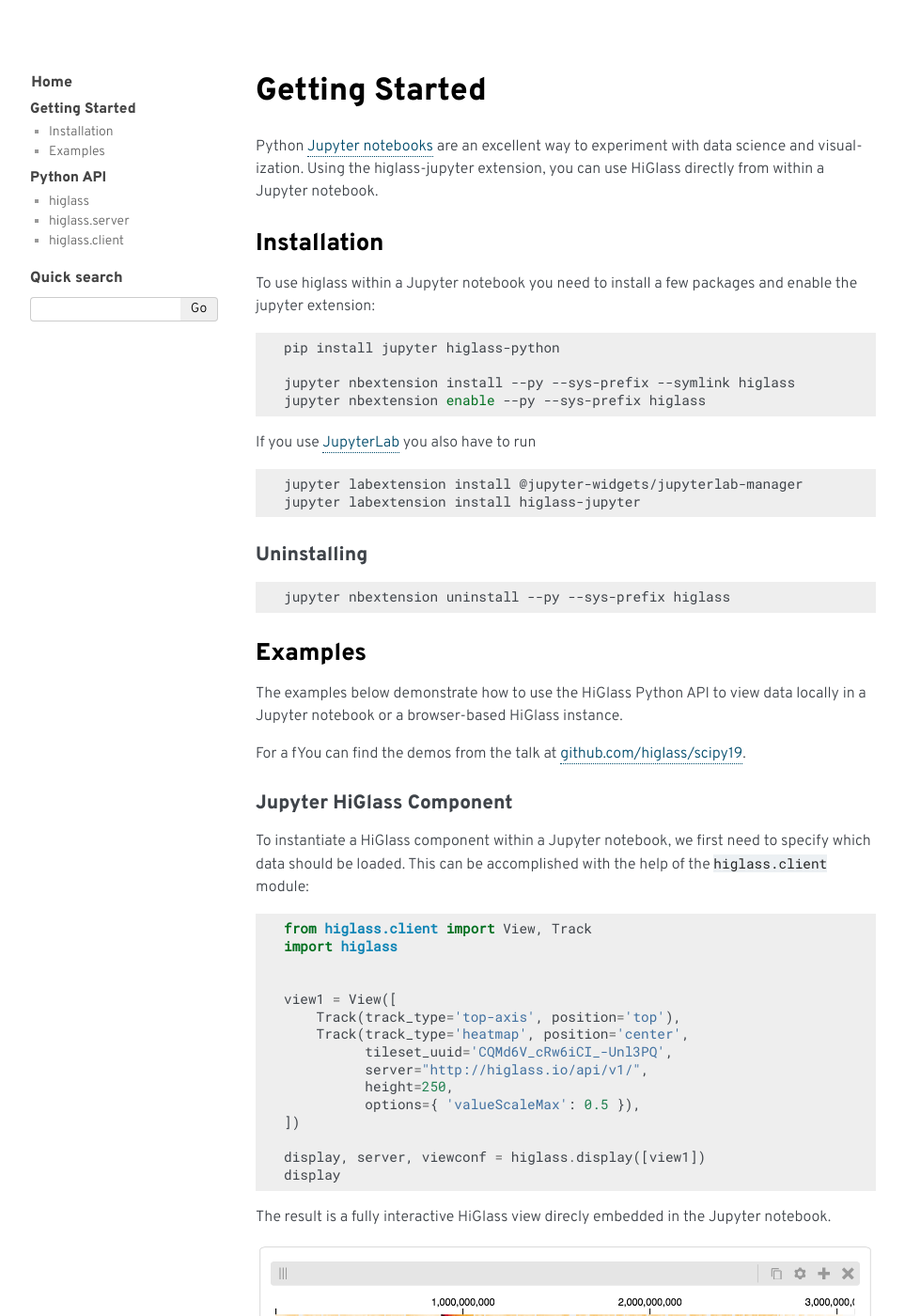
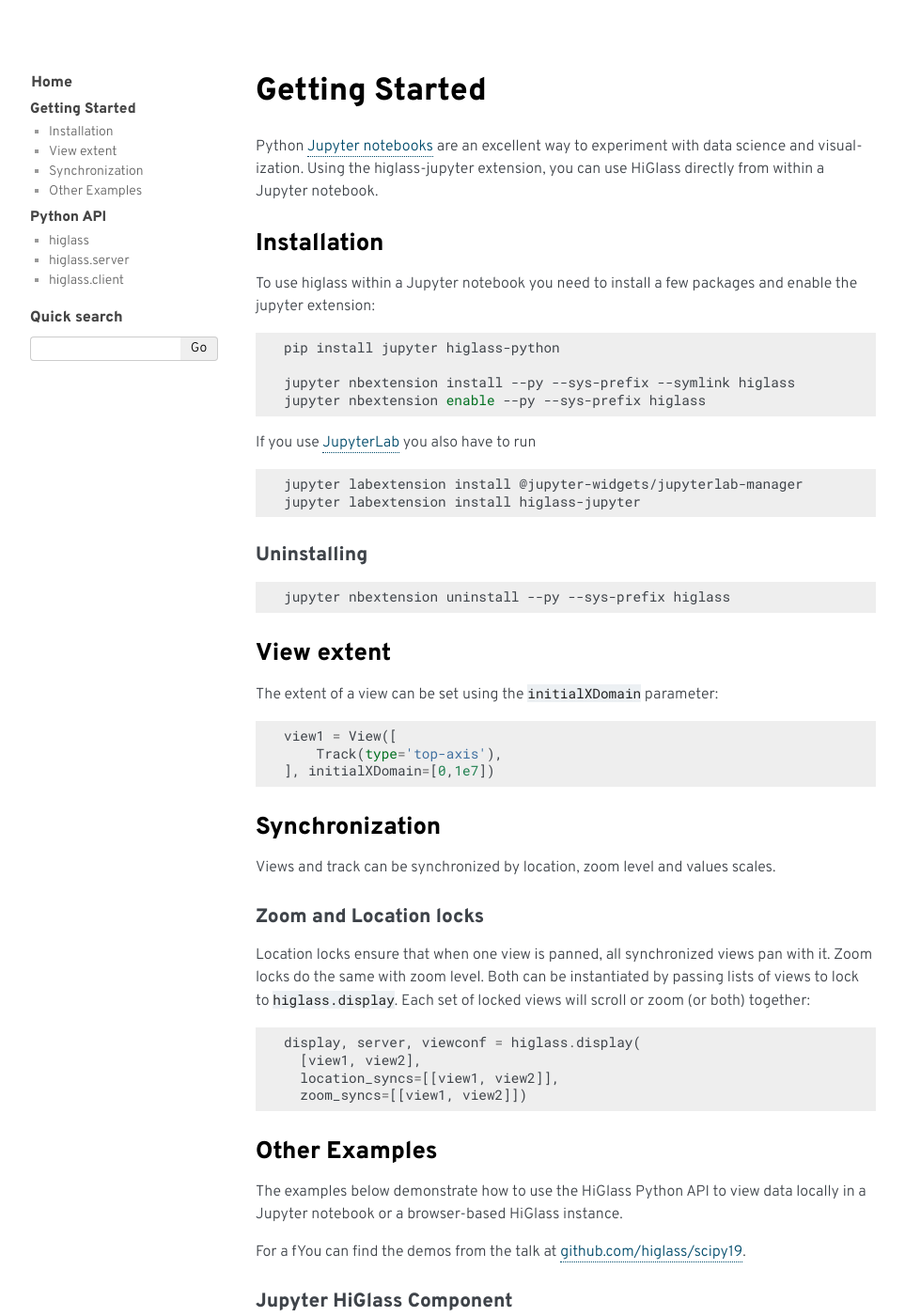
Before and after one commit to higlass/higlass-python, a Sphinx documentation site: the page built from docs/getting_started.rst, in a window 1280 px wide and 1400 px high. Shown: the whole window at 94% size, without its empty margins (148-1111 px from the left). Built offline with Sphinx 7.4.7, drawn with Linux system fonts in a browser that asks for light colours; formulas are drawn with MathJax 3.

```diff
--- a/docs/getting_started.rst
+++ b/docs/getting_started.rst
@@ -34,8 +34,40 @@
 
     jupyter nbextension uninstall --py --sys-prefix higlass
 
-Examples
---------
+View extent
+-----------
+
+The extent of a view can be set using the ``initialXDomain`` parameter:
+
+.. code-block:: python
+
+    view1 = View([
+        Track(type='top-axis'),
+    ], initialXDomain=[0,1e7])
+
+Synchronization
+---------------
+
+Views and track can be synchronized by location, zoom level and values scales.
+
+Zoom and Location locks
+^^^^^^^^^^^^^^^^^^^^^^^
+
+Location locks ensure that when one view is panned, all synchronized views pan
+with it. Zoom locks do the same with zoom level. Both can be instantiated by
+passing lists of views to lock to ``higlass.display``. Each set of locked
+views will scroll or zoom (or both) together:
+
+.. code-block:: python
+
+  display, server, viewconf = higlass.display(
+    [view1, view2],
+    location_syncs=[[view1, view2]],
+    zoom_syncs=[[view1, view2]])
+
+
+Other Examples
+--------------
 
 The examples below demonstrate how to use the HiGlass Python API to view
 data locally in a Jupyter notebook or a browser-based HiGlass instance.
```
Also changed, not shown: 1 other file.
